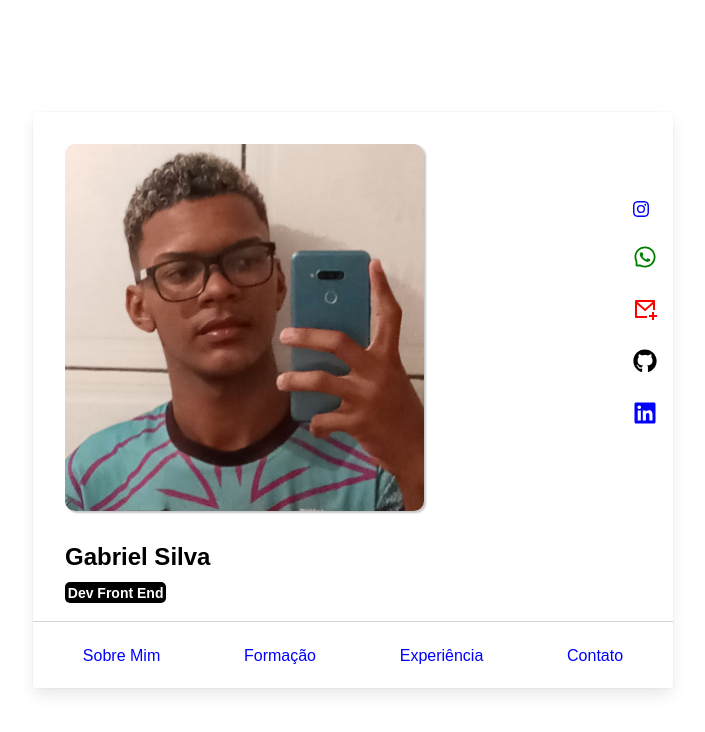
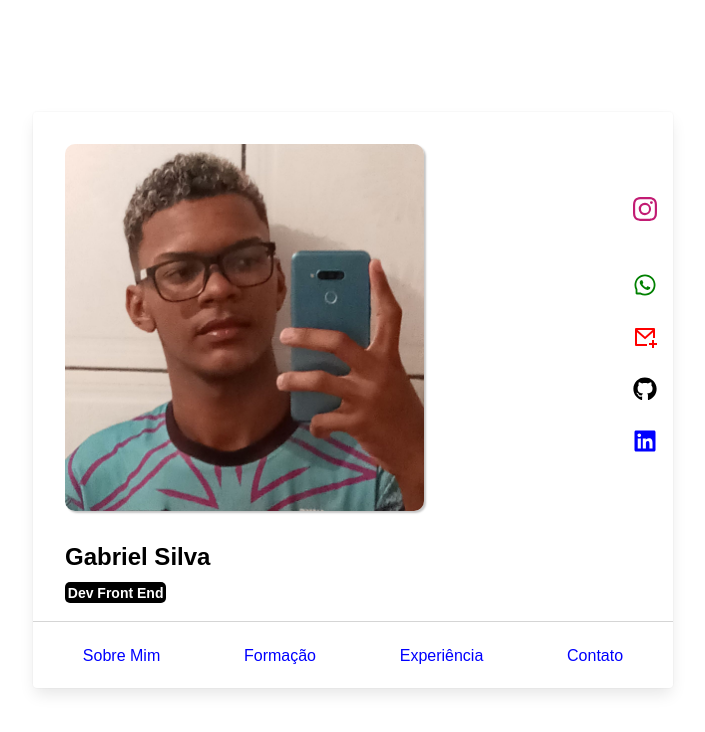
Before and after one commit to Eubiel178/portfolioreact, a React (Create React App) app: page / in a window 1280 px wide. Shown: the top 732 px of the page, without its empty margins (287-992 px from the left). Built offline with nearby package versions, Linux system fonts and the light colour scheme.

Commit message:
Update Contact.css

```diff
--- a/src/components/Cards/Contact/Contact.css
+++ b/src/components/Cards/Contact/Contact.css
@@ -37,6 +37,12 @@
     border-radius: 5px;
 }
 
+.iconInstagram {
+    font-size: 1.5em;
+    color: #C21B73;
+    margin: 1em 0em;
+}
+
 .iconWhats {
     font-size: 1.5em;
     color: green;
```
